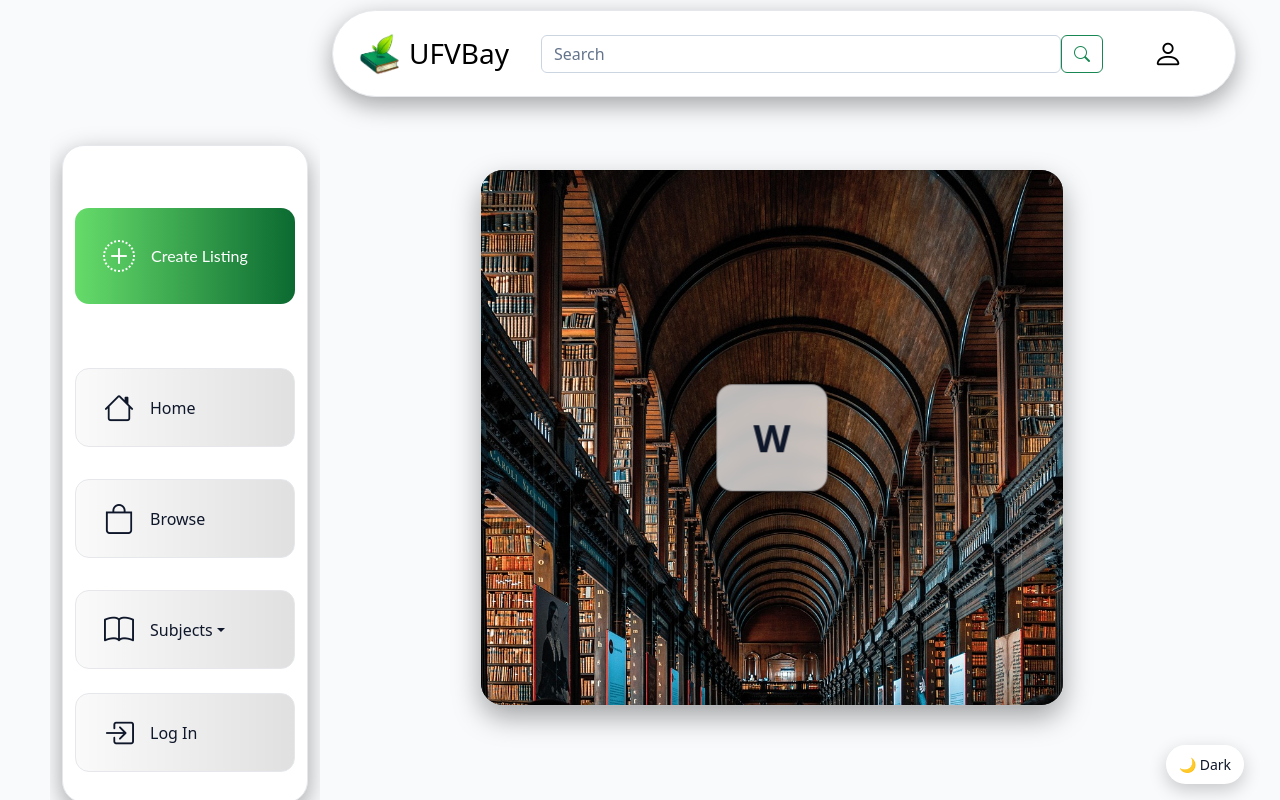
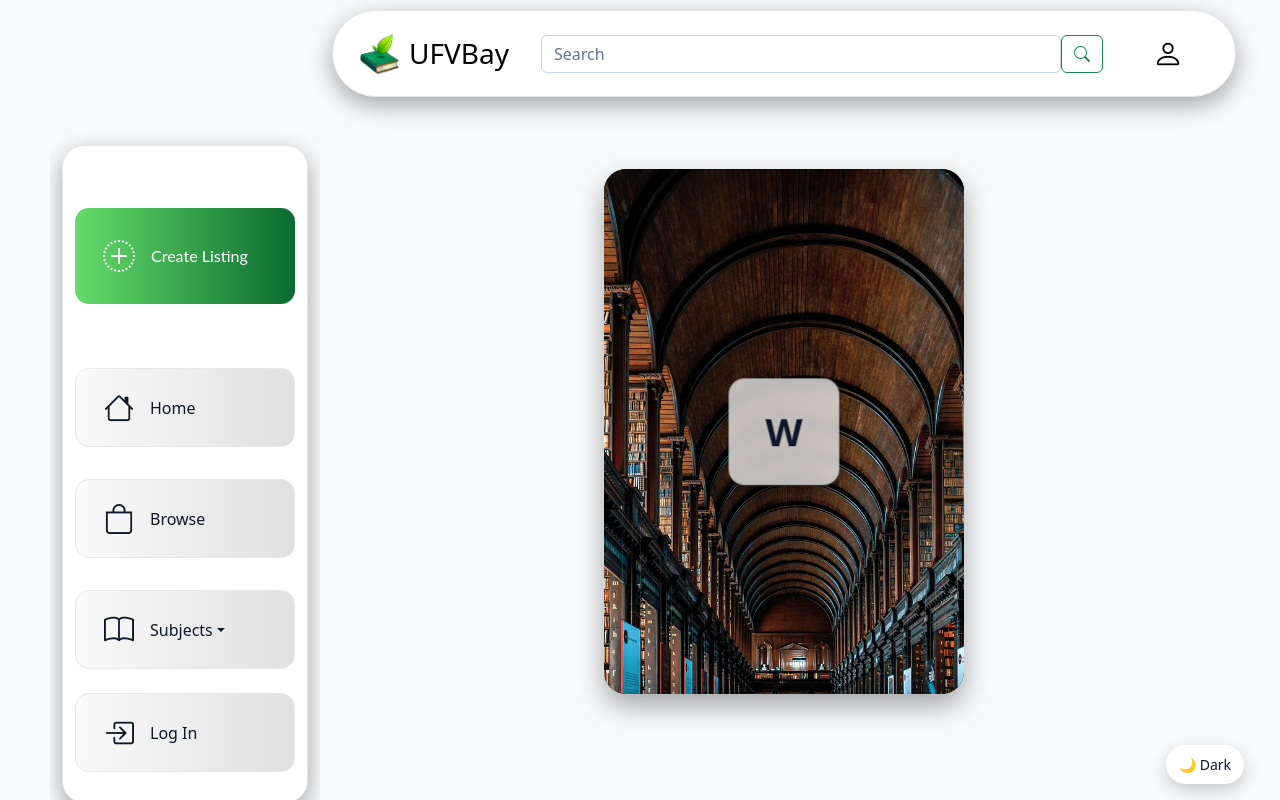
Before and after one commit to Gurv-Chahal/ufvbay, a React (Vite) app in the folder client/: page /home in a window 1280 px wide. Built offline with nearby package versions, Linux system fonts and the light colour scheme; a small style sheet from the web is missing.

Commit message:
attempting to fix cards

```diff
--- a/client/src/styles/Home.css
+++ b/client/src/styles/Home.css
@@ -155,8 +155,10 @@
 
 /* 1) Drive the sidebar→content separation at the GRID level */
 :root {
-    /* tune this number; it becomes your consistent sidebar→cards gap */
-    --cards-gap: clamp(24px, 3vw, 40px);
+    /* was: clamp(24px, 3vw, 40px) */
+    --cards-gap: clamp(108px, 12vw, 192px);
+    /* optional extra breathing room inside the content column */
+    --main-gap: clamp(16px, 3vw, 36px);
 }
 
 /* Your sidebar/content grid */
@@ -168,7 +170,7 @@
 /* 2) Avoid “double gap” from left padding inside the content column */
 .home-main {
     /* keep right padding for breathing room, but let column-gap handle the left */
-    padding-left: 0;                      /* let the grid gap do the work */
+    padding-left: var(--main-gap);
     padding-right: var(--main-gap);       /* keep right breathing room */}
 
 /* 3) If your product list uses Bootstrap .row, kill the negative margins */
```
